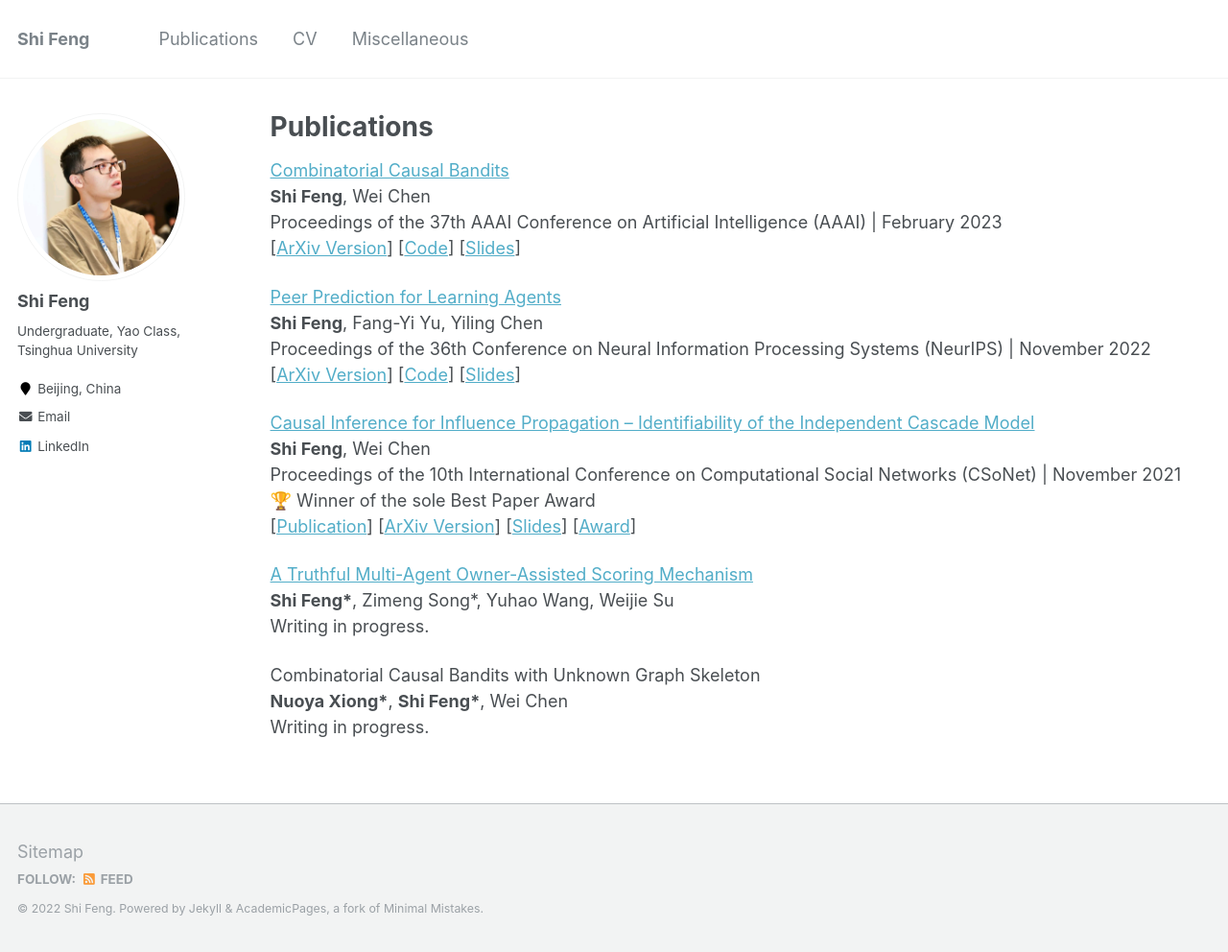
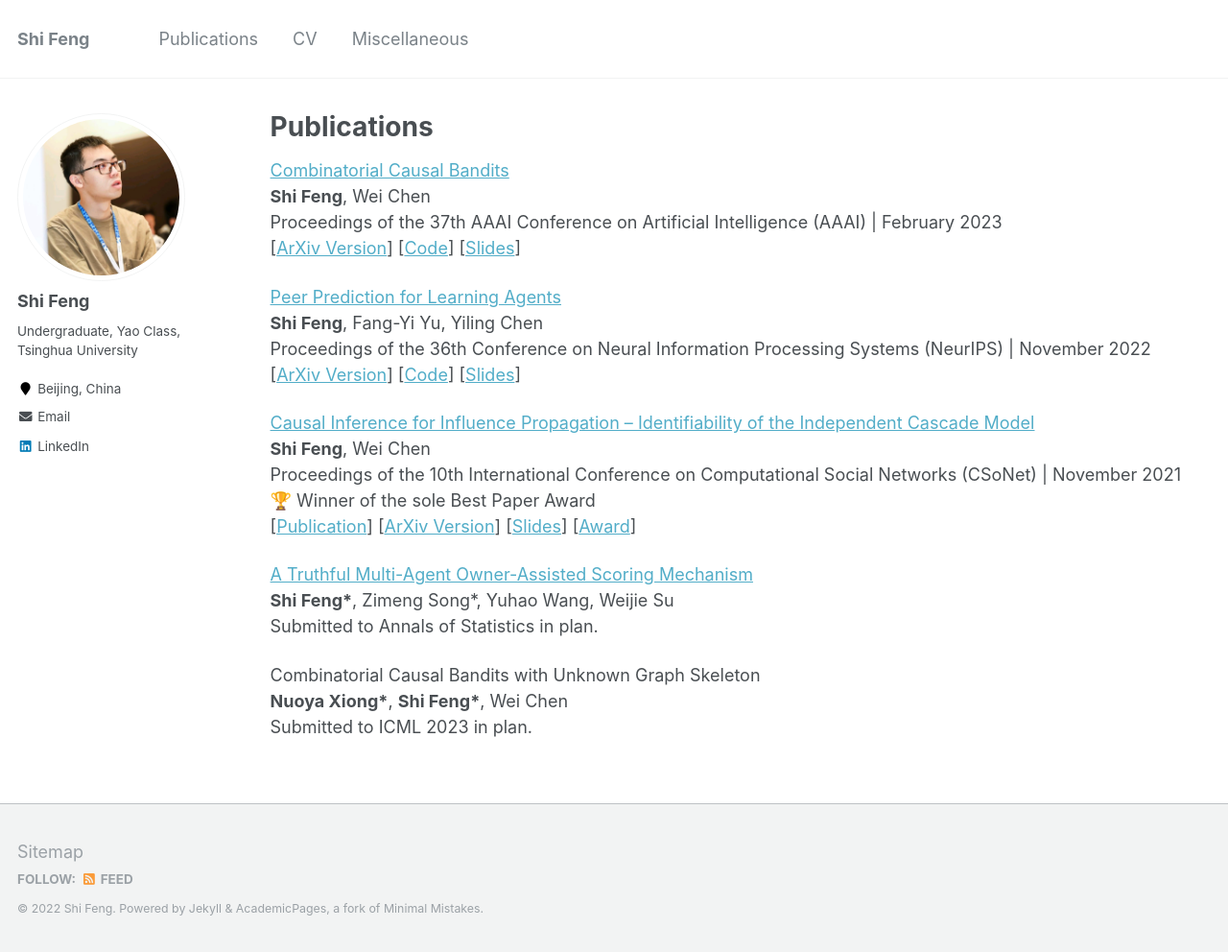
Before and after one commit to fengtony686/fengshi.link, a Jekyll site: the page built from _pages/publications.md, in a window 1280 px wide and 992 px high. Shown: the whole window at 96% size. Built offline with Jekyll 4.4.1, drawn with Linux system fonts in a browser that asks for light colours.

Commit message:
update pub

```diff
--- a/_pages/publications.md
+++ b/_pages/publications.md
@@ -34,8 +34,8 @@ Proceedings of the 10th International Conference on Computational Social Network
 
 [A Truthful Multi-Agent Owner-Assisted Scoring Mechanism](/files/owner_assist.pdf)\\
 **Shi Feng\***, Zimeng Song\*, Yuhao Wang, Weijie Su\\
-Writing in progress.
+Submitted to Annals of Statistics in plan.
 
 Combinatorial Causal Bandits with Unknown Graph Skeleton\\
 **Nuoya Xiong\***, **Shi Feng\***, Wei Chen\\
-Writing in progress.
+Submitted to ICML 2023 in plan.
```
